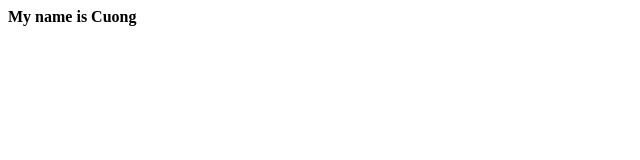
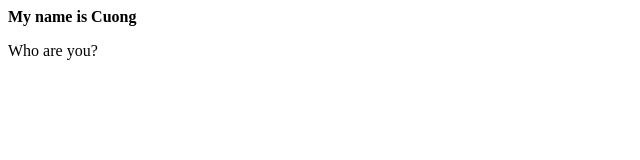
Before and after one commit to cuong02n/cuong02n.github.io, a plain HTML site: page index.html in a window 1280 px wide. Shown: the full height of the page, 0-640 px from the left. Drawn offline with Linux system fonts and the light colour scheme.

Commit message:
modify html file

```diff
--- a/index.html
+++ b/index.html
@@ -5,6 +5,7 @@
     <title>Cuong</title>
 </head>
 <body>
-    <strong>My name is Cuong</strong>
+    <strong>My name is Cuong<br></strong>
+    <p>Who are you?</p>
 </body>
 </html>
```
